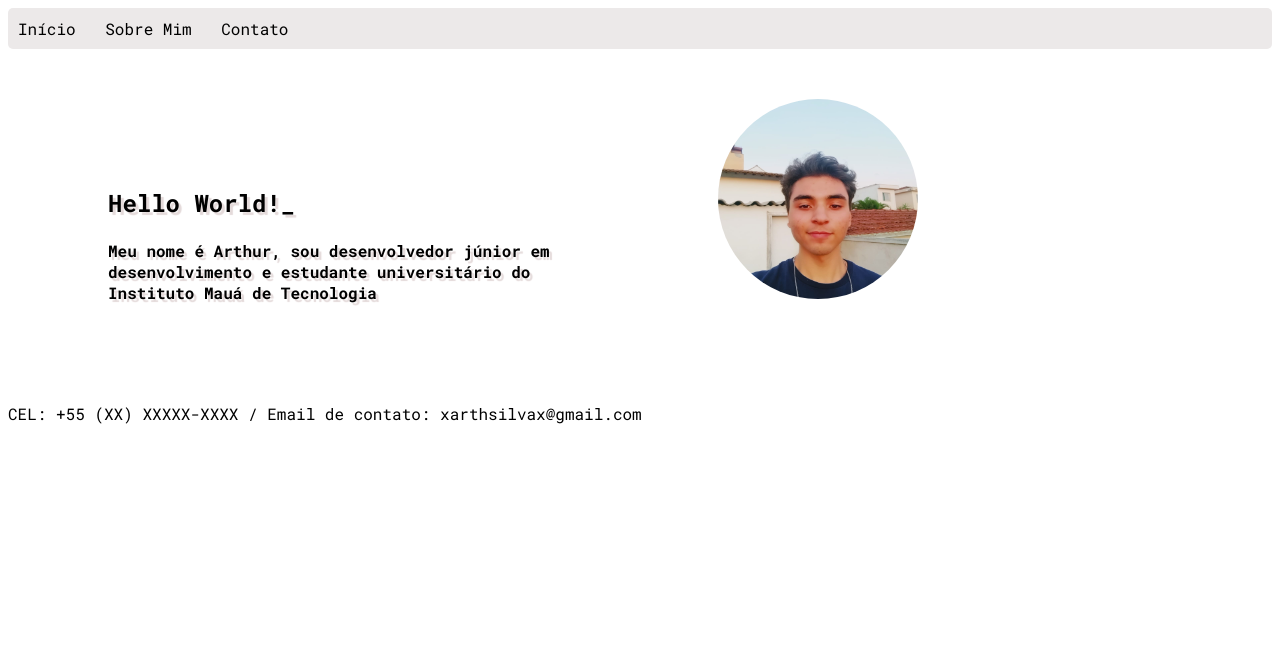
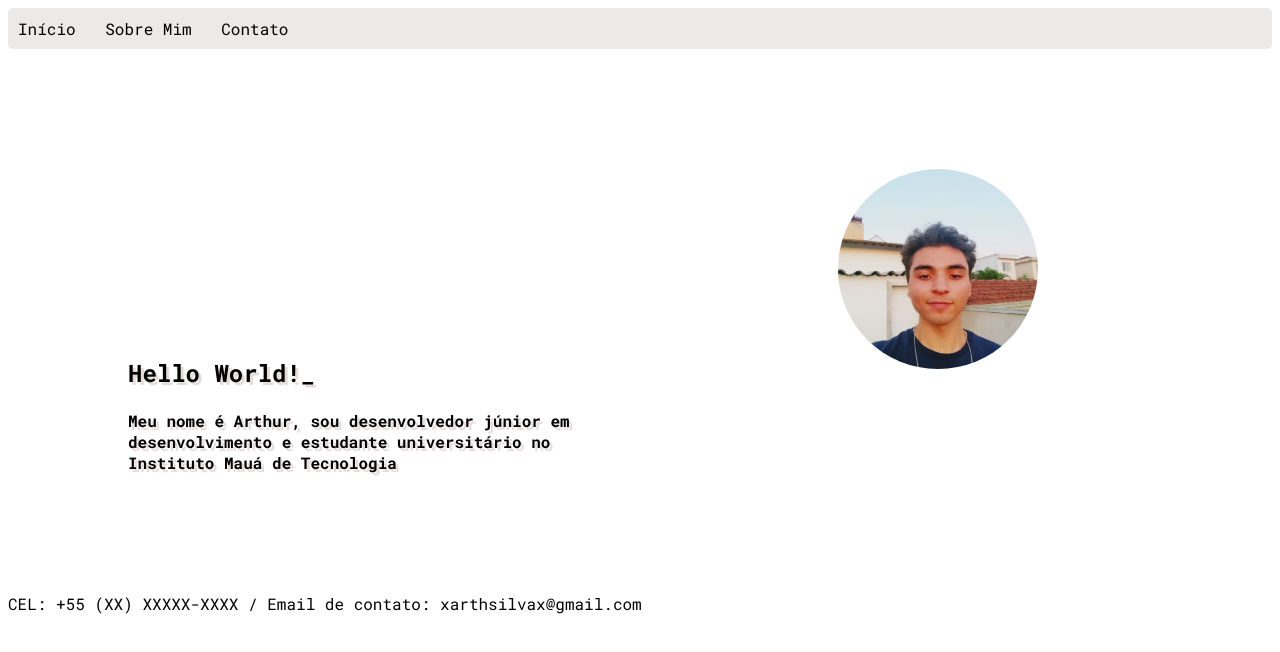
Before and after one commit to arthurbarbosadornelassilva/pratica_web_dev, a plain HTML site: page Portifolio/index.html in a window 1280 px wide. Drawn offline with Linux system fonts and the light colour scheme.

Commit message:
alteração de estilo

```diff
--- a/Portifolio/index.html
+++ b/Portifolio/index.html
@@ -21,12 +21,13 @@
             </h1>
             <br>
             <h4 class="subtitulo">
-                Meu nome é Arthur, sou desenvolvedor júnior em desenvolvimento e estudante universitário do Instituto Mauá de Tecnologia
+                Meu nome é Arthur, sou desenvolvedor júnior em desenvolvimento e estudante universitário no Instituto Mauá de Tecnologia
             </h4>
         </section>
-        <!-- <img src="assets/IMG-20240512-WA0038.jpg" alt="img-perfil" id="img-perfil-inicio"> -->
-        <div class="img"></div>
-        <!-- AQUI, no lugar da imagem, utilisamos uma div para poder estruturar o local da imagem, que será editada no arquivo CSS -->
+        <section id="secao-inicio" class="secao">
+            <div class="img" id="img-perfil-inicio"></div>
+            <!-- AQUI, no lugar da imagem, utilisamos uma div para poder estruturar o local da imagem, que será editada no arquivo CSS -->
+        </section>
     </main>
     <footer id="rodape-inicio" class="rodape">
         CEL: +55 (XX) XXXXX-XXXX /
--- a/Portifolio/style/estilo.css
+++ b/Portifolio/style/estilo.css
@@ -1,5 +1,10 @@
 @import url('https://fonts.googleapis.com/css2?family=Roboto+Mono:ital,wght@0,100..700;1,100..700&display=swap');
 
+main {
+    box-sizing: content-box;
+    padding: 20px;
+    margin-inline: 0%;
+}
 .navbar{
     background-color: rgb(236, 233, 233);
     border-radius: 5px;
@@ -19,7 +24,7 @@
 
 .secao {
     display: inline-block;
-    padding: 50px 100px 100px 100px;
+    padding: 100px;
 }
 #secao-sobre {
     padding: 50px 100px 50px 100px;
@@ -35,33 +40,21 @@
 }
 /* AQUI temos a forma correta para cortar uma imagem e colocá-la no site sem distorcê-la */
 .img {
-    display: inline-block;
+    display: flexbox;
     width: 200px; /* largura da seção */
     height: 200px; /* altura da seção */
     background-image: url(../assets/IMG-20240512-WA0038.jpg) ;
     background-position: center; /* Posição da seção que você quer mostrar */
     background-size: 200px 250px; /* Tamanho total da imagem selecionada (que está de "background" na seção*/
-    margin-top: 50px;
     border-radius: 100%;
 }
+
 #fonte {
     font-family: "Roboto Mono", monospace;
     font-optical-sizing: auto;
     font-weight: weight;
     font-style: normal;
 }
-/* #img-perfil-inicio {
-    display: flexbox;
-    width: 200px;
-    height: 200px;
-    border-radius: 100%;
-}
-#img-perfil-contato {
-    display: flexbox;
-    width: 200px;
-    height: 200px;
-    border-radius: 100%;
-} */
 #linkedin-svg {
     display: inline;
     width: 25px;
```
